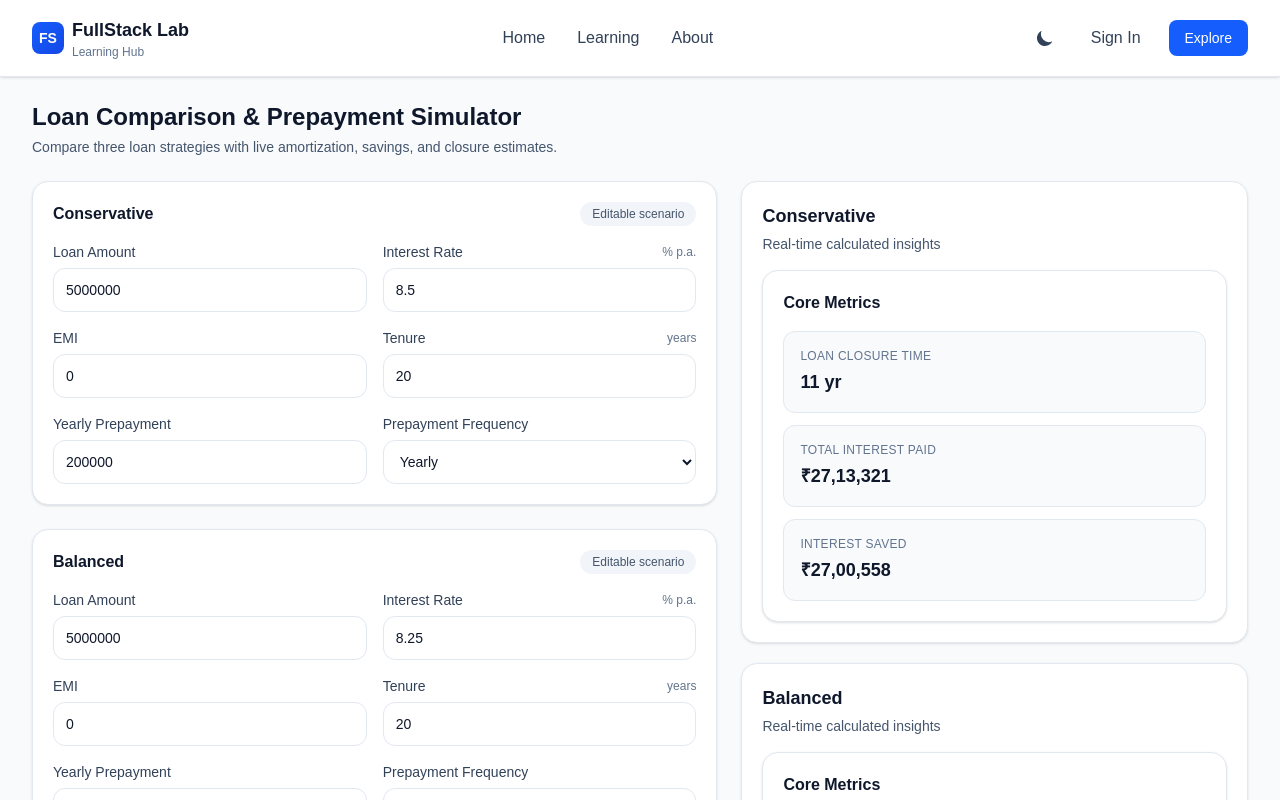
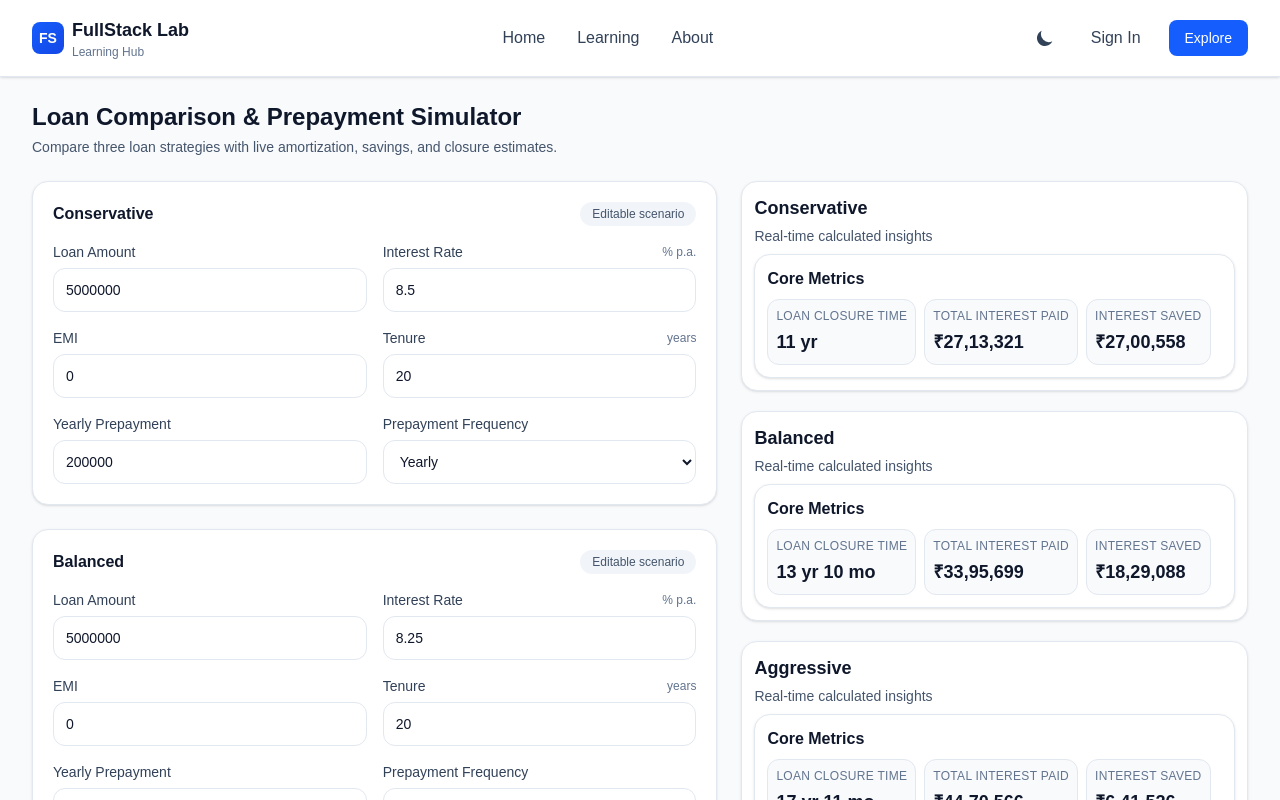
Before and after one commit to sudhirhadge/full-stack-learning-lab, a Next.js app in the folder client/: page /loan-comparison in a window 1280 px wide. Shown: the top 800 px of the page. Built offline with nearby package versions, Linux system fonts and the light colour scheme.

Commit message:
(fix) : UI made compact

```diff
--- a/client/features/loan-comparison/components/results/MetricItem.tsx
+++ b/client/features/loan-comparison/components/results/MetricItem.tsx
@@ -6,7 +6,7 @@ type Props = {
 
 export function MetricItem({ label, value, subValue }: Props) {
     return (
-        <div className="rounded-xl border border-slate-200 bg-slate-50 p-4 transition-all hover:shadow-sm">
+        <div className="rounded-xl border border-slate-200 bg-slate-50 p-2 transition-all hover:shadow-sm">
             <div className="text-xs font-medium uppercase tracking-wide text-slate-500">{label}</div>
             <div className="mt-1 text-lg font-semibold text-slate-900">{value}</div>
             {subValue ? <div className="mt-1 text-xs text-slate-500">{subValue}</div> : null}
--- a/client/features/loan-comparison/components/results/ResultCard.tsx
+++ b/client/features/loan-comparison/components/results/ResultCard.tsx
@@ -8,9 +8,9 @@ type Props = {
 
 export function ResultCard({ title, items, highlight }: Props) {
     return (
-        <div className={`rounded-2xl border bg-white p-5 shadow-sm ${highlight ? 'border-slate-300' : 'border-slate-200'}`}>
+        <div className={`rounded-2xl border bg-white p-3 shadow-sm ${highlight ? 'border-slate-300' : 'border-slate-200'}`}>
             <h3 className="text-base font-semibold text-slate-900">{title}</h3>
-            <div className="mt-4 grid gap-3">
+            <div className="mt-2 flex gap-2">
                 {items.map((item) => (
                     <MetricItem key={item.label} {...item} />
                 ))}
--- a/client/features/loan-comparison/components/results/SectionContainer.tsx
+++ b/client/features/loan-comparison/components/results/SectionContainer.tsx
@@ -8,8 +8,8 @@ type Props = {
 
 export function SectionContainer({ title, description, children }: Props) {
     return (
-        <section className="rounded-2xl border border-slate-200 bg-white p-5 shadow-sm">
-            <div className="mb-4">
+        <section className="rounded-2xl border border-slate-200 bg-white p-3 shadow-sm">
+            <div className="mb-2">
                 <h2 className="text-lg font-semibold text-slate-900">{title}</h2>
                 {description ? <p className="mt-1 text-sm text-slate-600">{description}</p> : null}
             </div>
```
